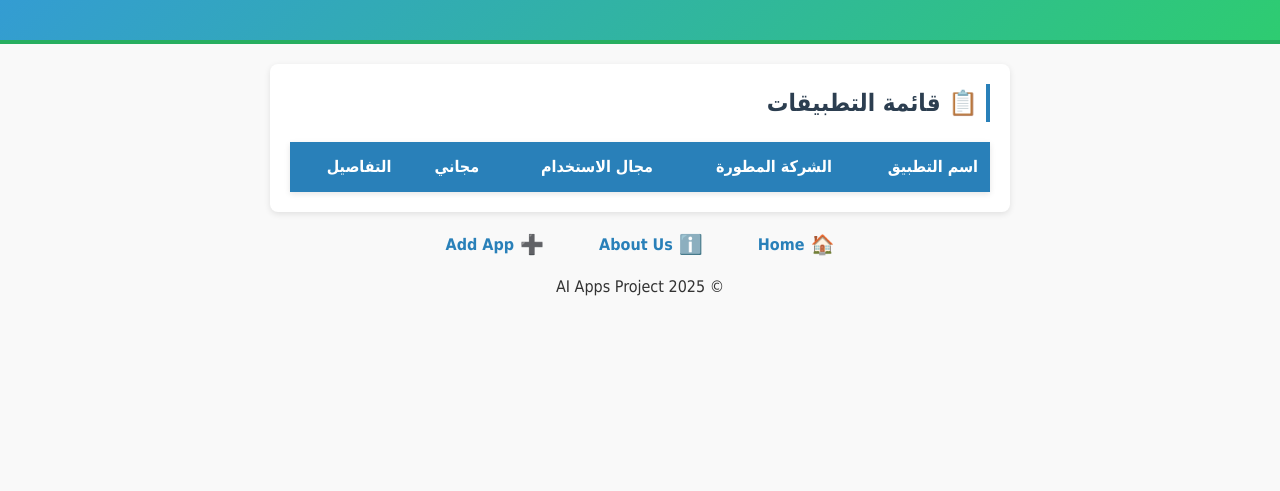
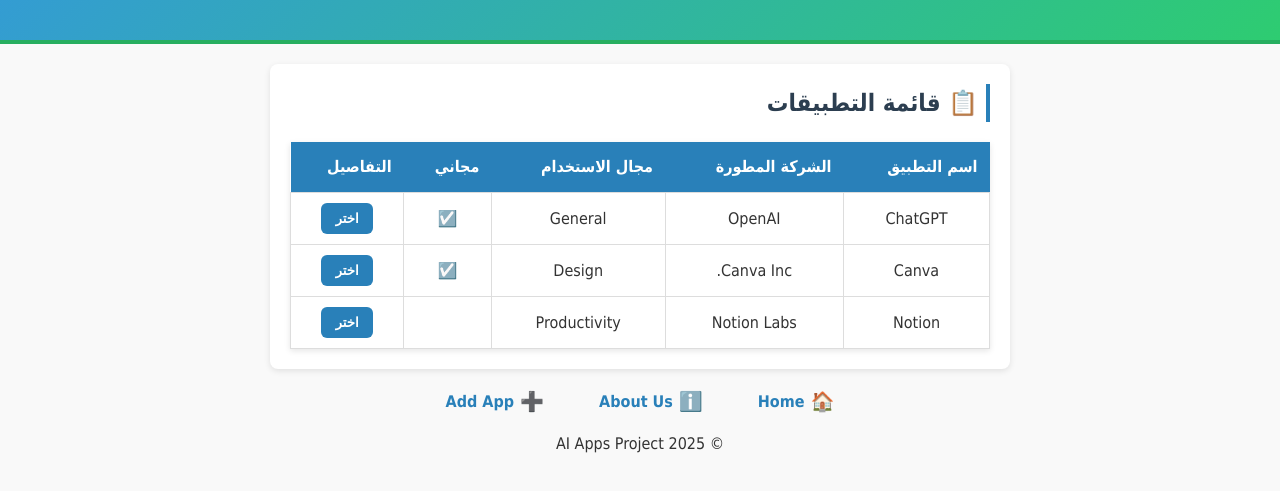
Before and after one commit to Majd-yq/AIAPP, a plain HTML site: page Apps.html in a window 1280 px wide. Shown: the part 117-608 px from the top of the page. Drawn offline with nearby package versions, Linux system fonts and the light colour scheme.

Commit message:
Add default apps data

```diff
--- a/Apps.html
+++ b/Apps.html
@@ -49,11 +49,53 @@
       <p class="copy">© 2025 AI Apps Project</p>
     </footer>
 
-    <!-- Apps Display Script -->
     <script>
+      // Seed Data
+      const defaultApps = [
+        {
+          name: "ChatGPT",
+          company: "OpenAI",
+          field: "General",
+          free: "مجاني",
+          url: "https://chat.openai.com",
+          desc: "مساعد ذكي للمحادثة وتوليد النصوص.",
+          image:
+            "https://upload.wikimedia.org/wikipedia/commons/0/04/ChatGPT_logo.svg",
+          video: "",
+        },
+        {
+          name: "Canva",
+          company: "Canva Inc.",
+          field: "Design",
+          free: "مجاني",
+          url: "https://www.canva.com",
+          desc: "أداة تصميم سهلة الاستخدام لإنشاء صور وعروض تقديمية.",
+          image:
+            "https://static.canva.com/web/images/8439b51bb7a19f6e65ce1064bc37c197.svg",
+          video: "",
+        },
+        {
+          name: "Notion",
+          company: "Notion Labs",
+          field: "Productivity",
+          free: "مدفوع",
+          url: "https://www.notion.so",
+          desc: "منصة لتدوين الملاحظات، إدارة المشاريع، وتنظيم العمل.",
+          image:
+            "https://upload.wikimedia.org/wikipedia/commons/e/e9/Notion-logo.svg",
+          video: "",
+        },
+      ];
+
       window.onload = function () {
         const table = document.getElementById("appsTable");
-        let apps = JSON.parse(localStorage.getItem("appsList")) || [];
+        let apps = JSON.parse(localStorage.getItem("appsList"));
+
+        // If no apps in localStorage, use defaultApps
+        if (!apps || apps.length === 0) {
+          localStorage.setItem("appsList", JSON.stringify(defaultApps));
+          apps = defaultApps;
+        }
 
         apps.forEach((app) => {
           const row = table.insertRow();
@@ -72,20 +114,20 @@
           detailsRow.style.display = "none";
           detailsRow.innerHTML = `
             <td colspan="5">
-              <p>🌐 الموقع: <a href="${app.url}" target="_blank">${
+              <p>🌐 : <a href="${app.url}" target="_blank">${
             app.url
           }</a></p>
-              <p>📖 شرح: ${app.desc}</p>
+              <p>${app.desc}</p>
               ${
                 app.image
-                  ? `<p>🖼️ <img src="${app.image}" alt="صورة التطبيق" style="max-width:200px; border:1px solid #ccc; border-radius:6px;"></p>`
+                  ? `<p><img src="${app.image}" alt="صورة التطبيق" style="max-width:200px; border:1px solid #ccc; border-radius:6px;"></p>`
                   : ""
               }
               ${
                 app.video
                   ? app.video.includes("youtube.com") ||
                     app.video.includes("youtu.be")
-                    ? `<p>🎬
+                    ? `<p>
                         <iframe width="300" height="200"
                           src="${app.video
                             .replace("watch?v=", "embed/")
@@ -93,7 +135,7 @@
                           frameborder="0" allowfullscreen>
                         </iframe>
                        </p>`
-                    : `<p>🎬
+                    : `<p>
                         <video src="${app.video}" controls
                           style="max-width:300px; border-radius:6px;">
                         </video>
--- a/myFunctions.js
+++ b/myFunctions.js
@@ -1,5 +1,5 @@
 function validateForm(event) {
-  event.preventDefault(); // منع الإرسال التقليدي
+  event.preventDefault();
 
   const name = document.getElementById("appName").value.trim();
   const company = document.getElementById("company").value.trim();
@@ -31,26 +31,20 @@
     return;
   }
 
-  // جلب التطبيقات السابقة
   let apps = JSON.parse(localStorage.getItem("appsList")) || [];
 
-  // إضافة التطبيق الجديد
-  apps.push({ name, company, url, desc, field, free , image, video });
+  apps.push({ name, company, url, desc, field, free, image, video });
 
-  // حفظ القائمة
   localStorage.setItem("appsList", JSON.stringify(apps));
 
-  // الانتقال إلى صفحة التطبيقات
   window.location.href = "apps.html";
 }
 
 function toggleDetails(button) {
-  const $row = $(button).closest("tr"); // الصف الأساسي
-  const $details = $row.next(".details"); // صف التفاصيل
+  const $row = $(button).closest("tr");
+  const $details = $row.next(".details");
 
-  // إظهار/إخفاء التفاصيل بانسيابية
   $details.slideToggle(300);
 
-  // إضافة/إزالة الـ highlight على الصف الأساسي
   $row.toggleClass("highlight");
 }
```
Also changed, not shown: 1 other file.
